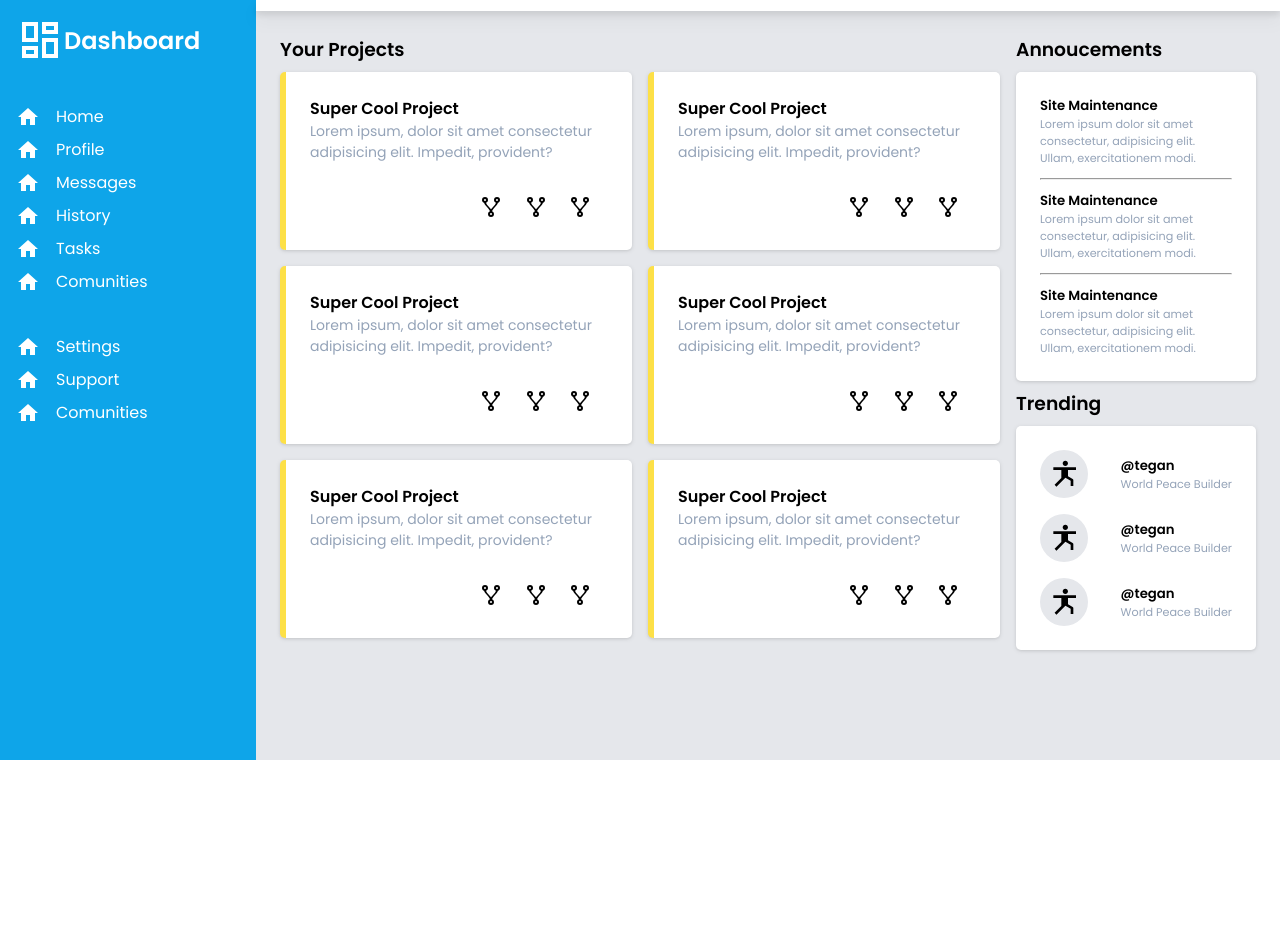
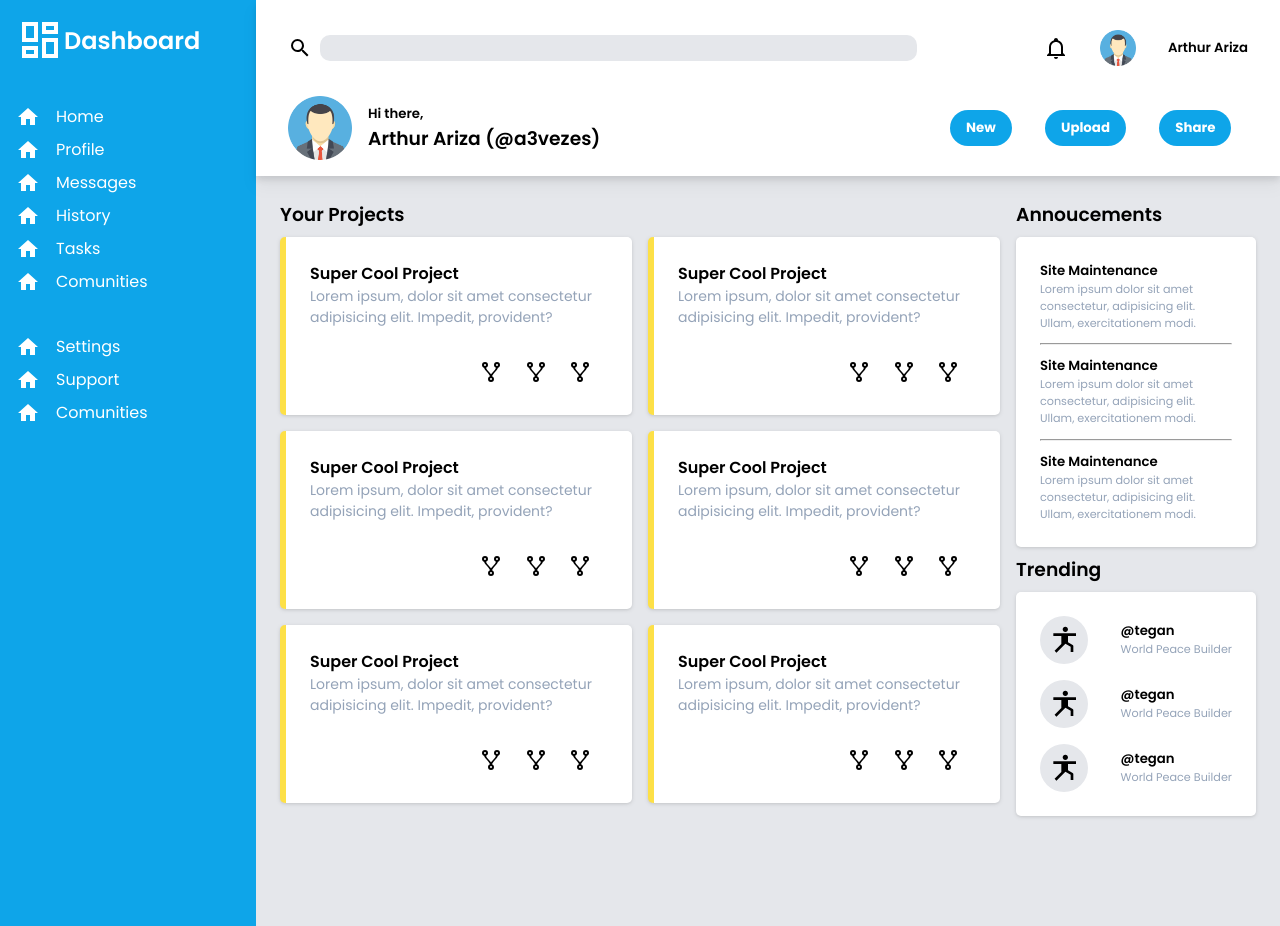
Before and after one commit to a3vezes/admin-dashboard, a plain HTML site: page index.html in a window 1280 px wide. Before the commit the page ends 800 px from the top, so only its background shows below. Drawn offline with Linux system fonts and the light colour scheme; a web font is replaced by a local one.

Commit message:
Header Done

```diff
--- a/assets/css/styles.css
+++ b/assets/css/styles.css
@@ -9,7 +9,7 @@
 
 .grid__container {
   display: grid;
-  grid-template: 1fr 4fr 40px / 1fr 4fr;
+  grid-template: 1fr 1fr / 1fr 4fr;
   grid-template-areas:
     'sidebar header'
     'sidebar main';
@@ -58,9 +58,82 @@
 .header {
   grid-area: header;
   background: var(--white-primary);
+  padding: 1rem 2rem;
 
   filter: drop-shadow(0 10px 8px rgb(0 0 0 / 0.04))
     drop-shadow(0 4px 3px rgb(0 0 0 / 0.1));
+
+  display: grid;
+  grid-template: 1fr 1fr / 2fr 1fr;
+  grid-template-areas:
+    'search session'
+    'profile panel';
+  gap: 1rem;
+}
+
+.header__search {
+  grid-area: search;
+
+  display: flex;
+  align-items: center;
+}
+
+.header__profile {
+  grid-area: profile;
+
+  display: flex;
+  align-items: center;
+}
+
+.profile__avatar {
+  width: 64px;
+  height: 64px;
+
+  margin-right: 1rem;
+}
+
+.header__session {
+  grid-area: session;
+
+  display: flex;
+  align-items: center;
+  justify-content: end;
+}
+
+.session__avatar {
+  width: 36px;
+  height: 36px;
+
+  margin: 0 2rem;
+}
+
+.search__icon {
+  margin-right: 0.5rem;
+  cursor: pointer;
+}
+
+.search__input {
+  width: 100%;
+  padding: 0.2rem 0.7rem;
+
+  border: none;
+  border-radius: 10px;
+
+  background-color: var(--grey-primary);
+  color: #333;
+  font-weight: bold;
+}
+
+.search__input:focus {
+  outline: none;
+}
+
+.header__panel {
+  grid-area: panel;
+
+  display: flex;
+  align-items: center;
+  justify-content: space-around;
 }
 
 /* Header */
@@ -165,3 +238,20 @@
   margin-top: 1rem;
 }
 /* Card */
+
+/* Button */
+.button {
+  border: none;
+  background-color: var(--blue-primary);
+  color: #fff;
+
+  padding: 0.5rem 1rem;
+  border-radius: 20px;
+
+  font-weight: bold;
+}
+
+.button:hover {
+  filter: brightness(1.1);
+}
+/* Button */
--- a/index.html
+++ b/index.html
@@ -64,7 +64,33 @@
       </section>
     </aside>
 
-    <header class="header"></header>
+    <header class="header">
+      <div class="header__search">
+        <img class="search__icon" src="./assets/svg/search.svg" alt="" />
+        <input class="search__input" type="text" />
+      </div>
+      <div class="header__session">
+        <img src="./assets/svg/notify.svg" alt="" />
+        <img
+          class="session__avatar"
+          src="./assets/imgs/avatar.png"
+          alt="Avatar"
+        />
+        <h5>Arthur Ariza</h5>
+      </div>
+      <div class="header__profile">
+        <img src="./assets/imgs/avatar.png" alt="" class="profile__avatar" />
+        <div>
+          <h5>Hi there,</h5>
+          <h3>Arthur Ariza (@a3vezes)</h3>
+        </div>
+      </div>
+      <div class="header__panel">
+        <button class="button">New</button>
+        <button class="button">Upload</button>
+        <button class="button">Share</button>
+      </div>
+    </header>
 
     <main class="main">
       <div class="main__projects">
```
Also changed, not shown: assets/imgs/avatar.png (added), assets/svg/notify.svg (added), assets/svg/search.svg (added), 2 other files.
